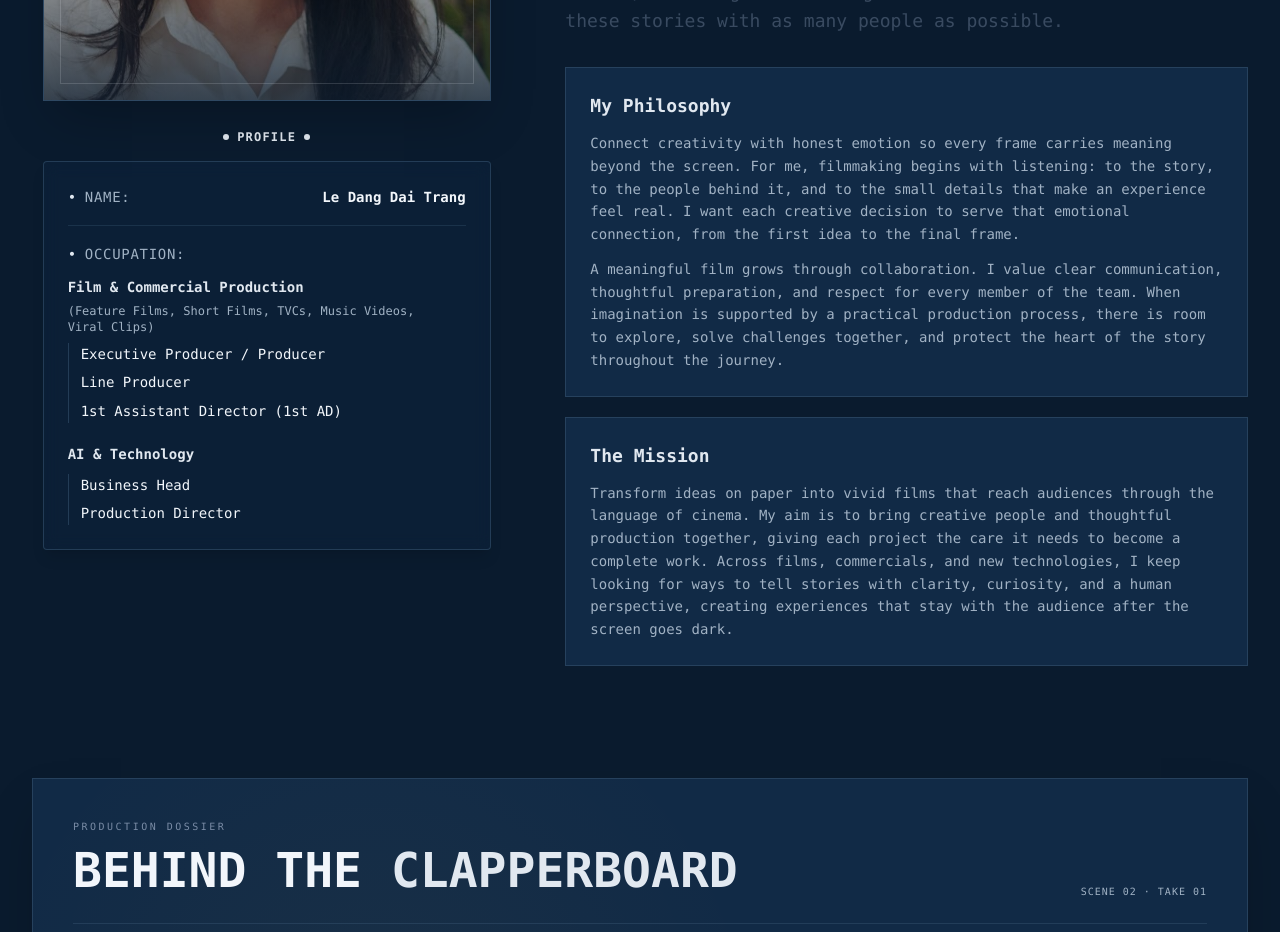
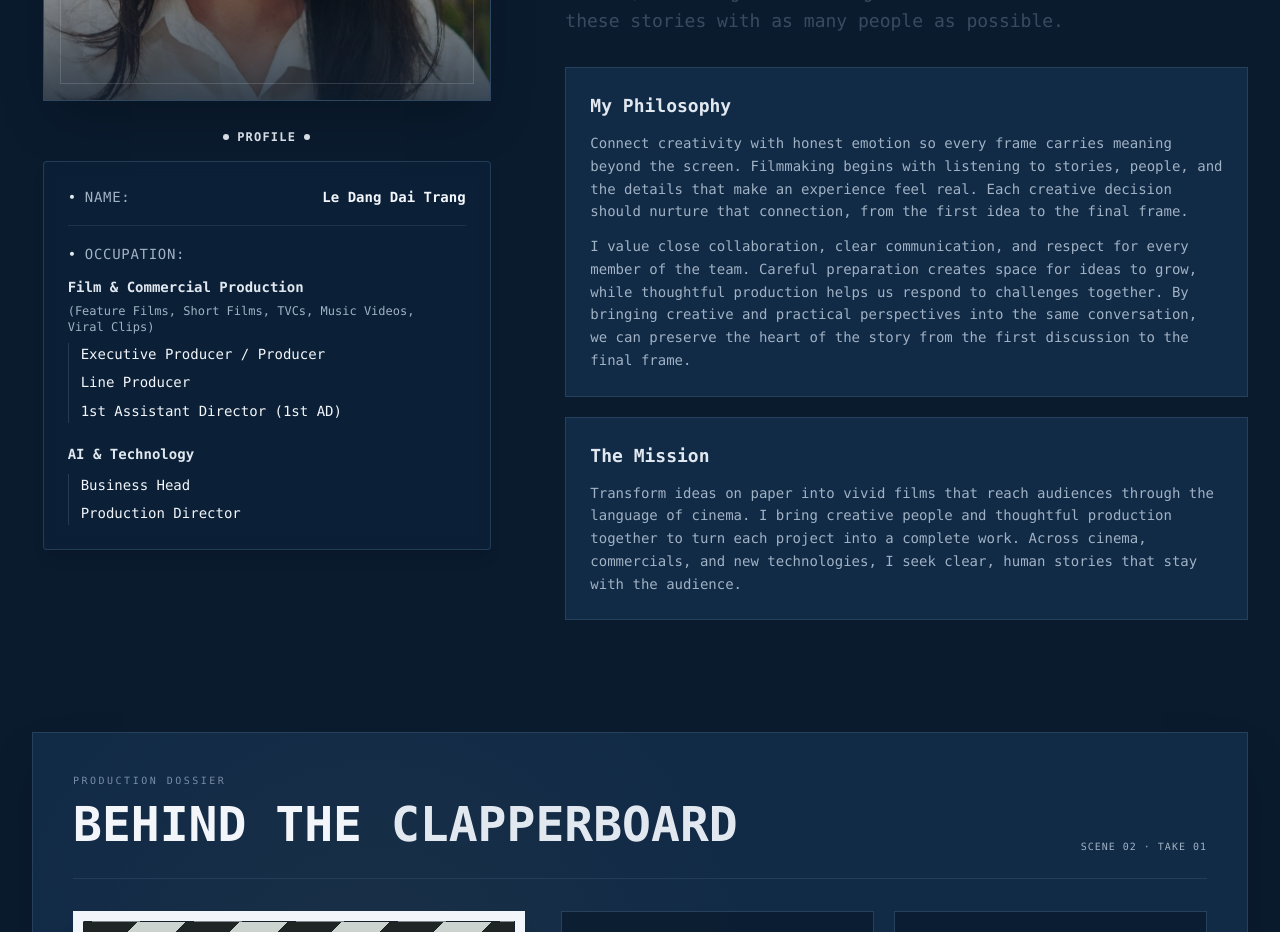
Before and after one commit to Schizophren-ia/Portfolio, a React (Vite) app: page / in a window 1280 px wide. Shown: the part 1360-2292 px from the top of the page. Built offline with nearby package versions, Linux system fonts and the light colour scheme.

Commit message:
Refine About copy to balance philosophy and mission with profile

```diff
--- a/src/components/AboutSection.tsx
+++ b/src/components/AboutSection.tsx
@@ -190,13 +190,13 @@ export const AboutSection: React.FC = () => {
               <article id="about-philosophy" className="min-w-0 border border-deep-bronze/60 bg-[#112A46] p-5 sm:p-6" aria-labelledby="about-philosophy-title">
                 <h3 id="about-philosophy-title" className="font-playfair text-lg font-bold text-hive-delight">{t('My Philosophy')}</h3>
                 <div className="mt-3 space-y-3 font-montserrat text-sm leading-relaxed text-wainscot-green [text-wrap:pretty]">
-                  <p>{t('Connect creativity with honest emotion so every frame carries meaning beyond the screen.')} {t('For me, filmmaking begins with listening: to the story, to the people behind it, and to the small details that make an experience feel real. I want each creative decision to serve that emotional connection, from the first idea to the final frame.')}</p>
-                  <p>{t('A meaningful film grows through collaboration. I value clear communication, thoughtful preparation, and respect for every member of the team. When imagination is supported by a practical production process, there is room to explore, solve challenges together, and protect the heart of the story throughout the journey.')}</p>
+                  <p>{t('Connect creativity with honest emotion so every frame carries meaning beyond the screen.')} {t('Filmmaking begins with listening to stories, people, and the details that make an experience feel real. Each creative decision should nurture that connection, from the first idea to the final frame.')}</p>
+                  <p>{t('I value close collaboration, clear communication, and respect for every member of the team. Careful preparation creates space for ideas to grow, while thoughtful production helps us respond to challenges together. By bringing creative and practical perspectives into the same conversation, we can preserve the heart of the story from the first discussion to the final frame.')}</p>
                 </div>
               </article>
               <article id="about-mission" className="min-w-0 border border-deep-bronze/60 bg-[#112A46] p-5 sm:p-6" aria-labelledby="about-mission-title">
                 <h3 id="about-mission-title" className="font-playfair text-lg font-bold text-hive-delight">{t('The Mission')}</h3>
-                <p className="mt-3 font-montserrat text-sm leading-relaxed text-wainscot-green [text-wrap:pretty]">{t('Transform ideas on paper into vivid films that reach audiences through the language of cinema.')} {t('My aim is to bring creative people and thoughtful production together, giving each project the care it needs to become a complete work. Across films, commercials, and new technologies, I keep looking for ways to tell stories with clarity, curiosity, and a human perspective, creating experiences that stay with the audience after the screen goes dark.')}</p>
+                <p className="mt-3 font-montserrat text-sm leading-relaxed text-wainscot-green [text-wrap:pretty]">{t('Transform ideas on paper into vivid films that reach audiences through the language of cinema.')} {t('I bring creative people and thoughtful production together to turn each project into a complete work. Across cinema, commercials, and new technologies, I seek clear, human stories that stay with the audience.')}</p>
               </article>
             </div>
           </div>
--- a/src/i18n/translations.ts
+++ b/src/i18n/translations.ts
@@ -31,11 +31,11 @@ export const vietnameseText: Record<string, string> = {
   'Production Director': 'Giám đốc sản xuất',
   'Get to know me': 'Tìm hiểu về tôi',
   'My Philosophy': 'Triết lý của tôi',
-  'For me, filmmaking begins with listening: to the story, to the people behind it, and to the small details that make an experience feel real. I want each creative decision to serve that emotional connection, from the first idea to the final frame.': 'Với tôi, làm phim bắt đầu từ việc lắng nghe: lắng nghe câu chuyện, con người phía sau câu chuyện ấy và những chi tiết nhỏ làm nên một trải nghiệm chân thật. Tôi mong mỗi lựa chọn sáng tạo đều góp phần nuôi dưỡng sự kết nối cảm xúc, từ ý tưởng đầu tiên đến khung hình cuối cùng.',
-  'A meaningful film grows through collaboration. I value clear communication, thoughtful preparation, and respect for every member of the team. When imagination is supported by a practical production process, there is room to explore, solve challenges together, and protect the heart of the story throughout the journey.': 'Một bộ phim có ý nghĩa được hình thành từ sự cộng tác. Tôi trân trọng cách trao đổi rõ ràng, sự chuẩn bị chu đáo và sự tôn trọng dành cho từng thành viên trong ê-kíp. Khi trí tưởng tượng được hỗ trợ bởi một quy trình sản xuất phù hợp, cả đội có thể cùng khám phá, vượt qua thử thách và gìn giữ tinh thần cốt lõi của câu chuyện trong suốt hành trình.',
+  'Filmmaking begins with listening to stories, people, and the details that make an experience feel real. Each creative decision should nurture that connection, from the first idea to the final frame.': 'Làm phim bắt đầu từ việc lắng nghe câu chuyện, con người và những chi tiết làm nên trải nghiệm chân thật. Mỗi lựa chọn sáng tạo đều cần nuôi dưỡng sự kết nối ấy, từ ý tưởng đầu tiên đến khung hình cuối cùng.',
+  'I value close collaboration, clear communication, and respect for every member of the team. Careful preparation creates space for ideas to grow, while thoughtful production helps us respond to challenges together. By bringing creative and practical perspectives into the same conversation, we can preserve the heart of the story from the first discussion to the final frame.': 'Tôi trân trọng sự cộng tác, cách trao đổi rõ ràng và sự tôn trọng dành cho từng thành viên trong ê-kíp. Quy trình sản xuất chỉn chu giúp cả đội cùng khám phá, vượt qua thử thách và gìn giữ tinh thần cốt lõi của câu chuyện.',
   'Connect creativity with honest emotion so every frame carries meaning beyond the screen.': 'Kết nối sáng tạo với cảm xúc chân thật để mỗi khung hình mang ý nghĩa vượt ra ngoài màn ảnh.',
   'The Mission': 'Sứ mệnh',
-  'My aim is to bring creative people and thoughtful production together, giving each project the care it needs to become a complete work. Across films, commercials, and new technologies, I keep looking for ways to tell stories with clarity, curiosity, and a human perspective, creating experiences that stay with the audience after the screen goes dark.': 'Tôi hướng đến việc kết nối những con người sáng tạo với một quá trình sản xuất chỉn chu, để mỗi dự án nhận được sự chăm chút cần thiết và trở thành một tác phẩm trọn vẹn. Từ phim điện ảnh, quảng cáo đến những công nghệ mới, tôi luôn tìm kiếm cách kể chuyện mạch lạc, giàu khám phá và mang góc nhìn con người, để trải nghiệm còn đọng lại trong lòng khán giả khi màn hình đã khép.',
+  'I bring creative people and thoughtful production together to turn each project into a complete work. Across cinema, commercials, and new technologies, I seek clear, human stories that stay with the audience.': 'Tôi kết nối sáng tạo với sản xuất chỉn chu để mỗi dự án trở thành tác phẩm trọn vẹn. Từ điện ảnh, quảng cáo đến công nghệ mới, tôi theo đuổi câu chuyện mạch lạc, giàu tính nhân văn và đọng lại trong lòng khán giả.',
   'Transform ideas on paper into vivid films that reach audiences through the language of cinema.': 'Biến ý tưởng trên trang giấy thành những thước phim sống động, chạm đến khán giả bằng ngôn ngữ điện ảnh.',
   'Production dossier': 'Hồ sơ sản xuất',
   'Behind the': 'Phía sau', 'Clapperboard': 'Bảng clapper',
```
